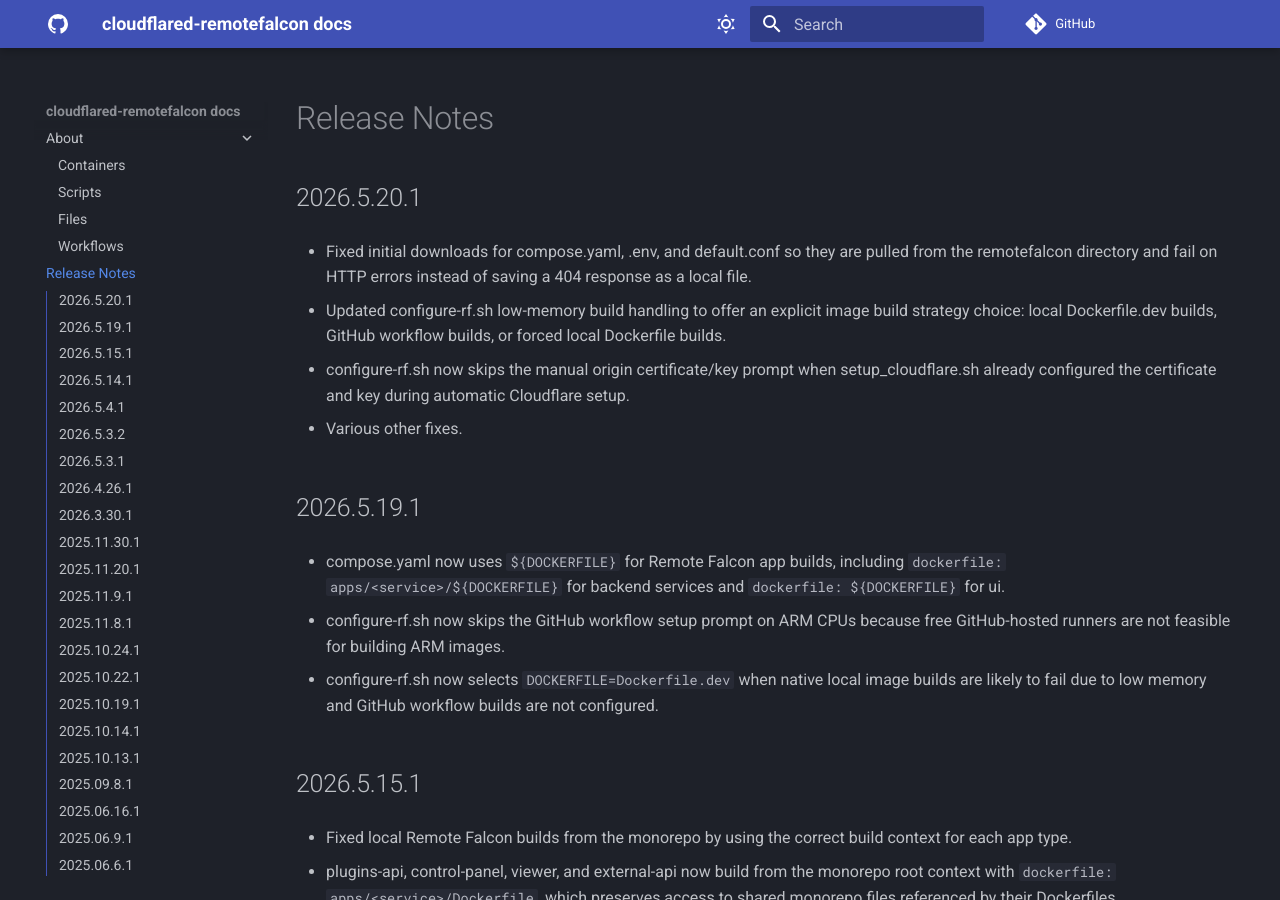
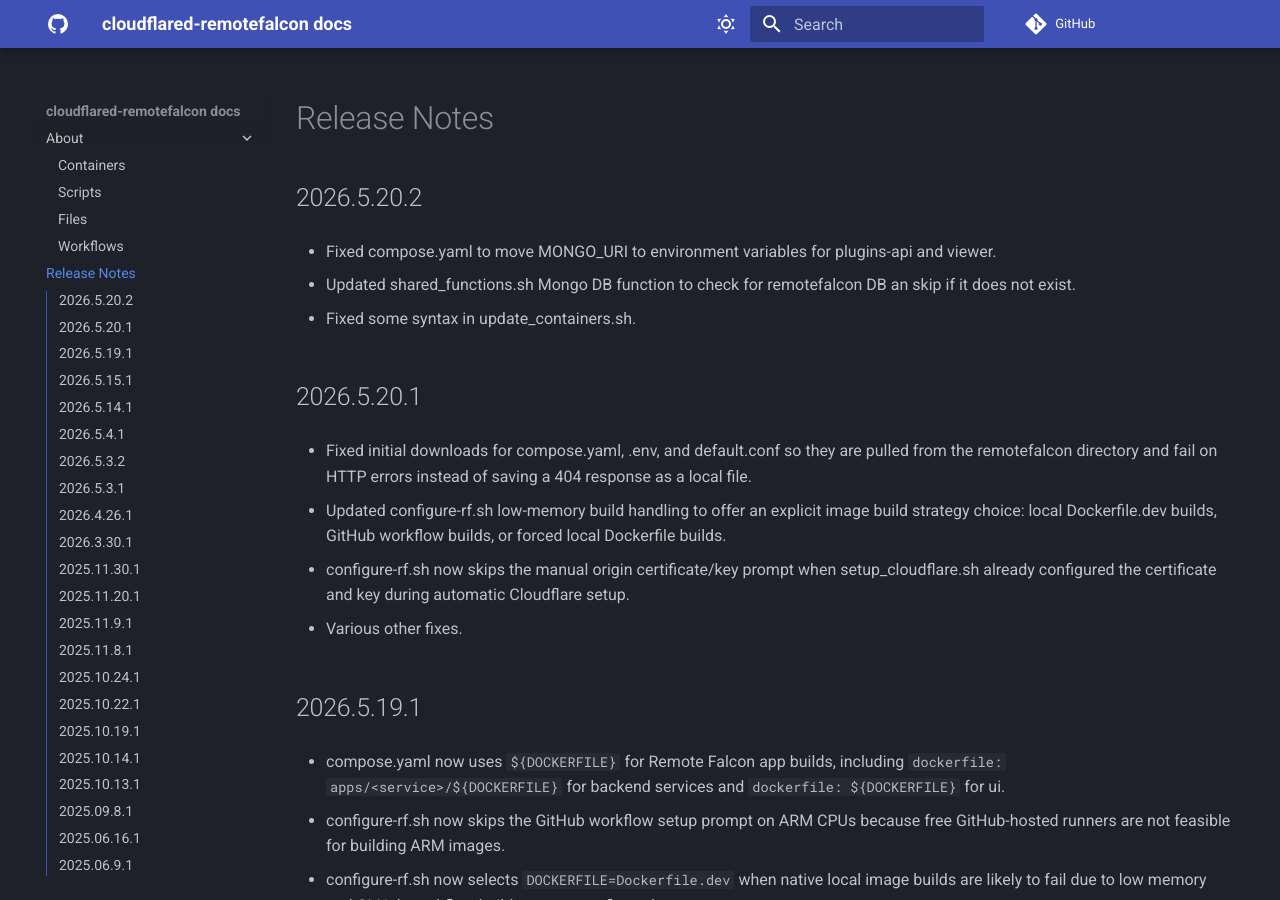
Before and after one commit to Ne0n09/cloudflared-remotefalcon, an MkDocs documentation site: the page built from docs/release-notes.md, in a window 1280 px wide and 900 px high. Built offline with MkDocs 1.6.1 and Material for MkDocs 9.7.7, drawn with Linux system fonts in a browser that asks for light colours; comment, search, counter and statistics services are not loaded.

Commit message:
- Fixed compose.yaml to move MONGO_URI to environment variables for plugins-api and viewer.
- Updated shared_functions.sh Mongo DB function to check for remotefalcon DB an skip if it does not exist.

- Fixed some syntax in update_containers.sh.

```diff
--- a/docs/release-notes.md
+++ b/docs/release-notes.md
@@ -1,4 +1,12 @@
 # Release Notes
+
+## 2026.5.20.2
+
+- Fixed compose.yaml to move MONGO_URI to environment variables for plugins-api and viewer.
+
+- Updated shared_functions.sh Mongo DB function to check for remotefalcon DB an skip if it does not exist.
+
+- Fixed some syntax in update_containers.sh.
 
 ## 2026.5.20.1
 
```
Also changed, not shown: 5 other files.
